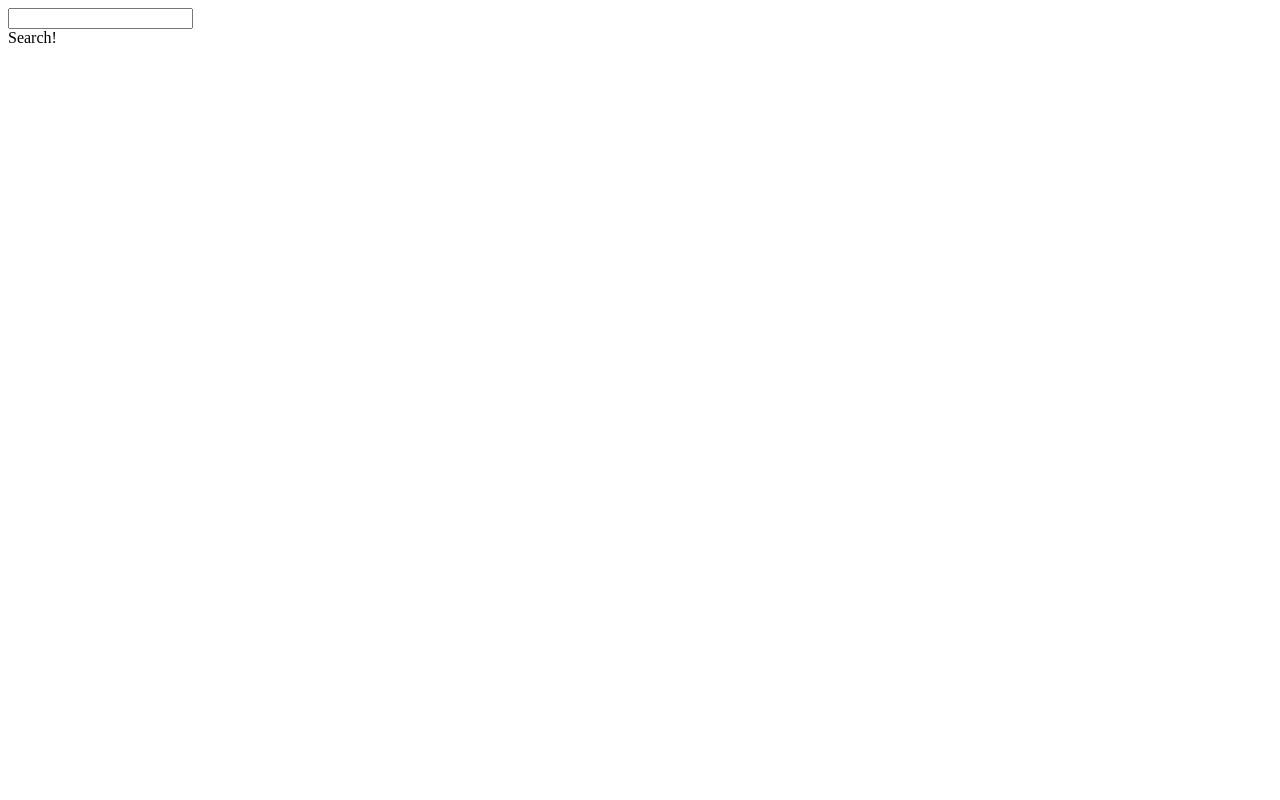
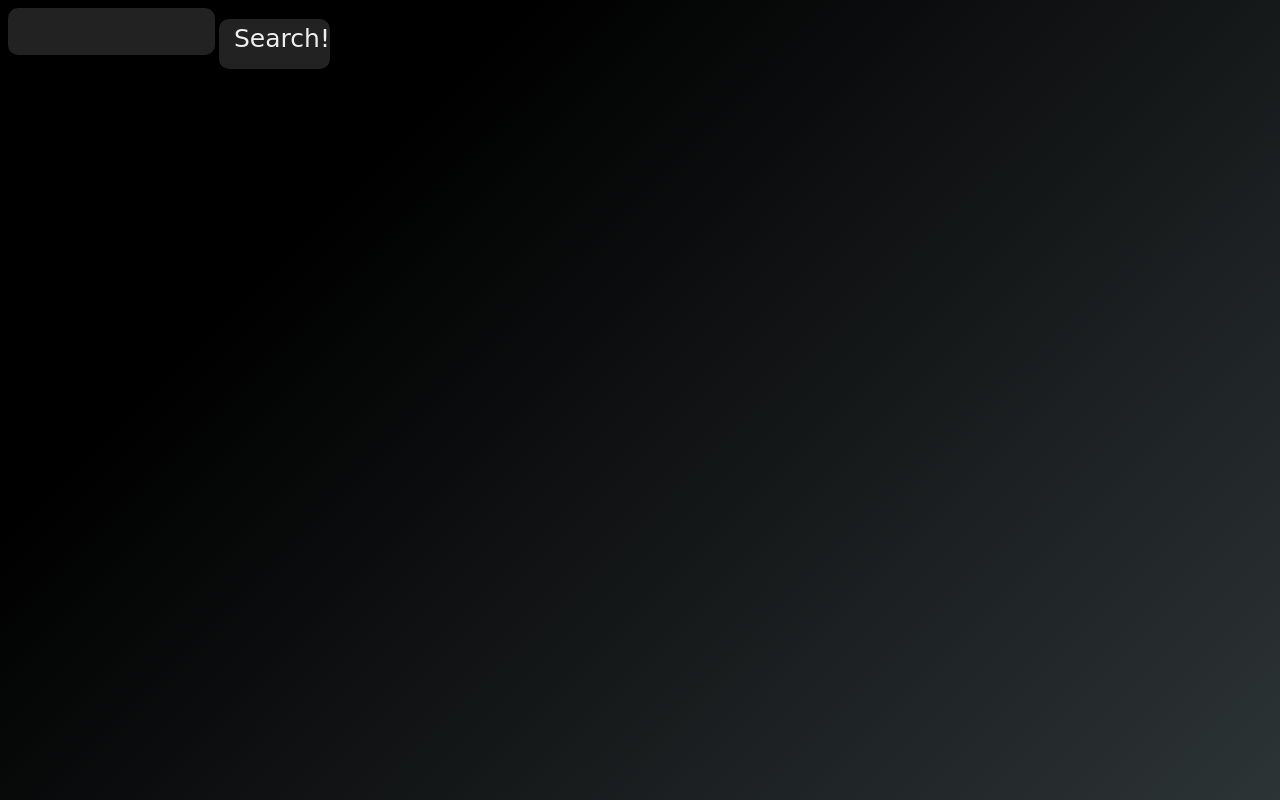
Before and after one commit to cunns9/SearchEngine-website, a plain HTML site: page assets/index.html in a window 1280 px wide. Drawn offline with Linux system fonts and the light colour scheme; a web font is replaced by a local one.

Commit message:
css styles

```diff
--- a/assets/css/style.css
+++ b/assets/css/style.css
@@ -2,4 +2,58 @@ html {
     height: 100vh;
     align-items: center;
     justify-content: center;
+    background-color: #2d3436;
+    background-image: linear-gradient(315deg, #2d3436 0%, #000000 74%);
 }
+
+#btn {
+    background: #222;
+    height: 45px;
+    min-width: 90px;
+    border: none;
+    border-radius: none;
+    border-radius: 10px;
+    color: #eee;
+    font-size: 25px;
+    font-family: "Sacramento", cursive;
+    position: relative;
+    transition: 1s;
+    display: inline-block;
+    align-items: center;
+    justify-content: center;
+    cursor: pointer;
+    padding-top: 5px;
+    padding-left: 15px;
+}
+#btn #circle {
+    height: 5px;
+    width: 5px;
+    background: transparent;
+    border-radius: 50%;
+    position: absolute;
+    top: 0;
+    left: 50%;
+    overflow: hidden;
+    transition: 500ms;
+}
+
+#btn:hover #circle {
+height: 50px;
+width: 100px;
+left: 0;
+border-radius: 0;
+border-bottom: 2px solid pink;
+}
+
+#input {
+    background: #222;
+    height: 45px;
+    width: 190px;
+    border: none;
+    border-radius: 10px;
+    color: pink;
+    font-size: 45px;
+    font-family: "Sacramento", cursive;
+    padding-left: 15px;
+
+}
--- a/assets/index.html
+++ b/assets/index.html
@@ -7,17 +7,13 @@
     <title>Search Engine</title>
     <link rel="stylesheet" href="./css/style.css">
 </head>
-<body>
-    <link rel="stylesheet" href="https;//fonts.googleapis.com/css2?family=Sacramento&display=swap" rel="stylesheet">
+    <link rel="stylesheet" href="https;//fonts.googleapis.com/css2?family=Sacramento&display=swap">
 <div>
         <input type="text" id="input">
     <div id="btn" onclick="sendApiRequest()">
             <span class="noselect">Search!</span>
-        <div id="circle">
-        </div>
-
+        <div id="circle"></div>
     </div>
-</div>
-    <script src="./js/main.js"></script>
-</body>
+    </div>
+    <script src="js/main.js"></script>
 </html>
```
Also changed, not shown: assets/js/main.js (line endings or trailing spaces).
